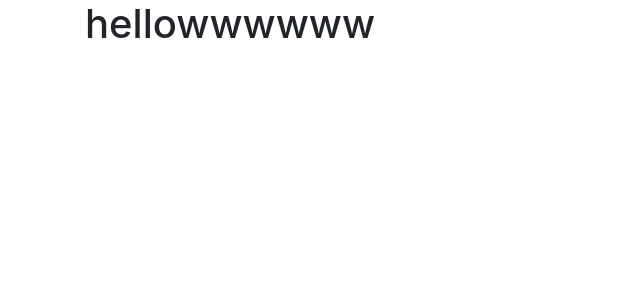
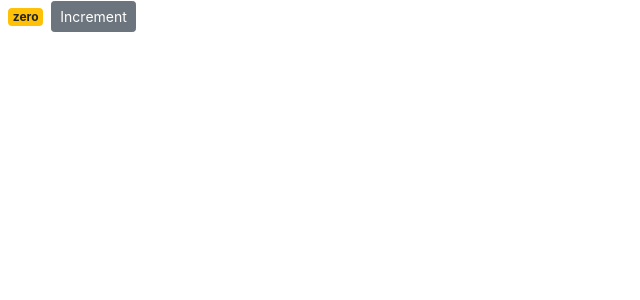
Before and after one commit to SinaMirzahosseinian/shopping-cart, a React (Create React App) app: page / in a window 1280 px wide. Shown: the top 300 px of the page, without its empty margins (0-640 px from the left). Built offline with nearby package versions, Linux system fonts and the light colour scheme.

Commit message:
badge and increment button added

```diff
--- a/src/App.js
+++ b/src/App.js
@@ -2,12 +2,28 @@
 import "./App.css";
 
 class App extends Component {
+  state = {
+    count: 0
+  };
   render() {
     return (
-      <main className="container">
-        <h1 className="   column c"> hellowwwwww </h1>
-      </main>
+      <React.Fragment>
+        <div className="">
+          <span className={this.getBadgeClsses()}>{this.formatCount()}</span>
+          <button className="btn btn-secondary btn-sm"> Increment</button>
+        </div>
+      </React.Fragment>
     );
+  }
+  getBadgeClsses() {
+    let classes = "badge m-2 badge-";
+    classes += this.state.count === 0 ? "warning" : "primary";
+    return classes;
+  }
+
+  formatCount() {
+    const { count } = this.state;
+    return count === 0 ? "zero" : count;
   }
 }
 
```
Also changed, not shown: src/components/counter.jsx (added, +11 -0 lines).
